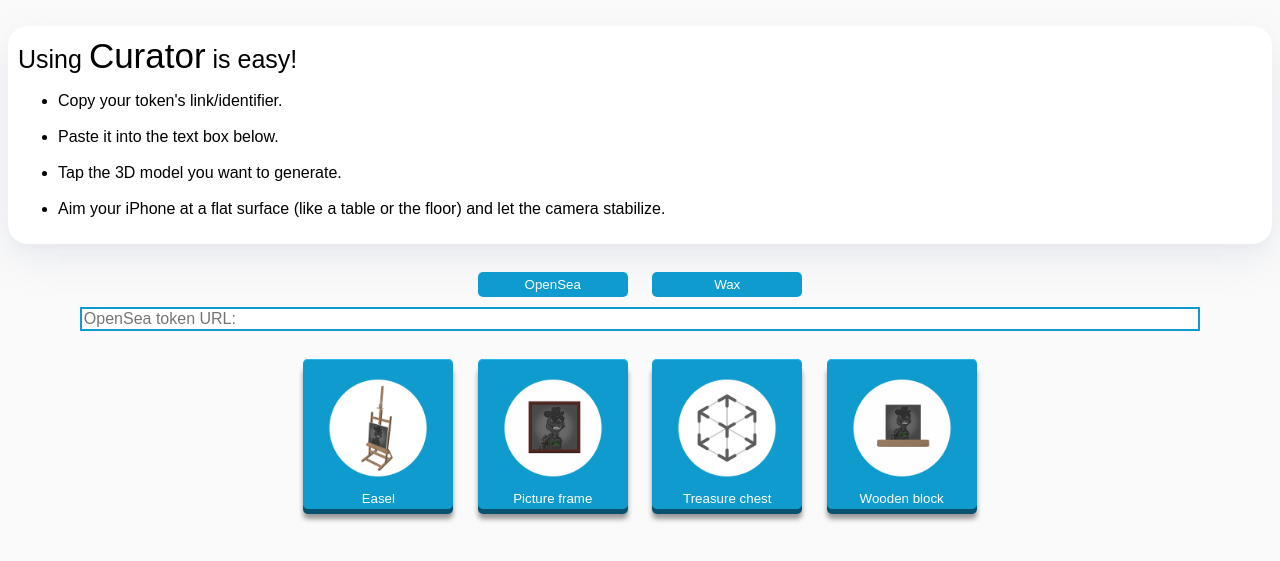
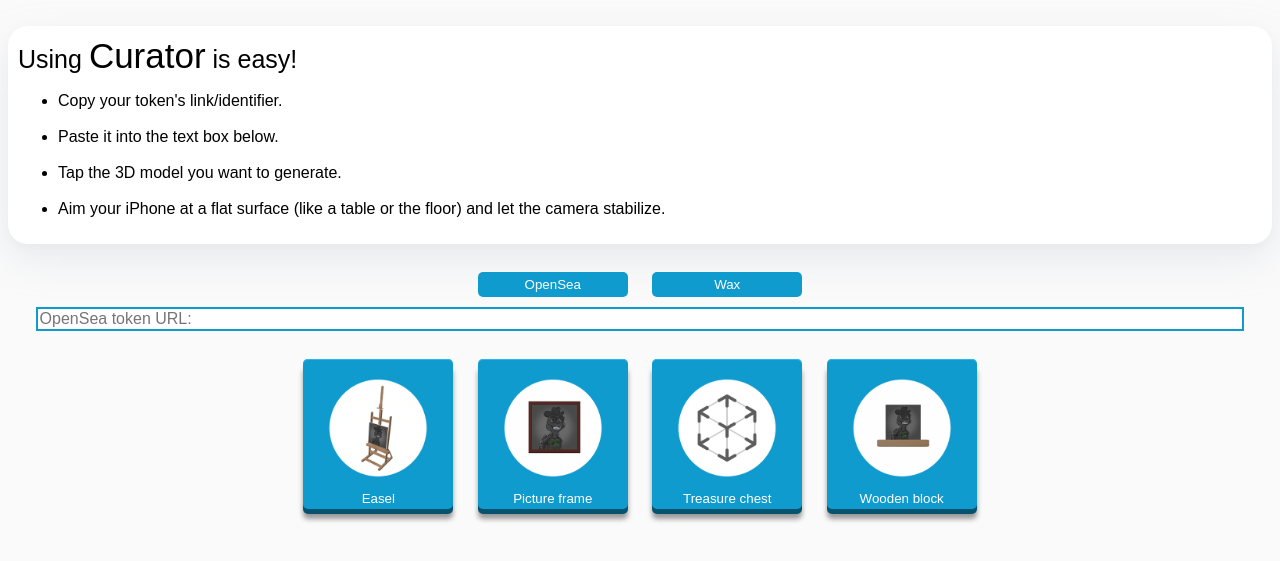
Before and after one commit to Un1xG0d/Curator, a PHP site: page / in a window 1280 px wide. Shown: the top 561 px of the page. Run offline with PHP 8.4, Linux system fonts and the light colour scheme.

Commit message:
revert textfield width to 95%

```diff
--- a/styles.css
+++ b/styles.css
@@ -8,7 +8,7 @@ html {
 input[type=text] {
   border: 2px #109bce solid;
   font-size: 16px;
-  width: 88%;
+  width: 95%;
 }
 
 button {
```
